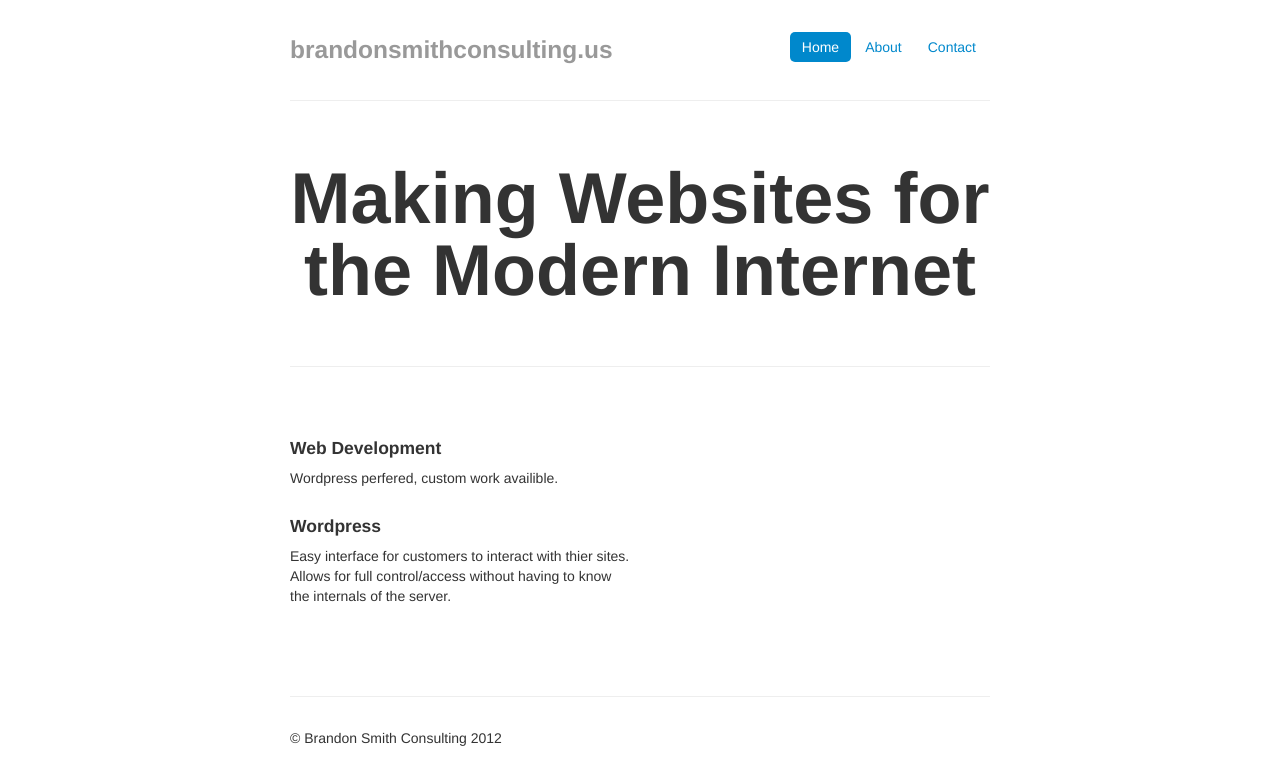
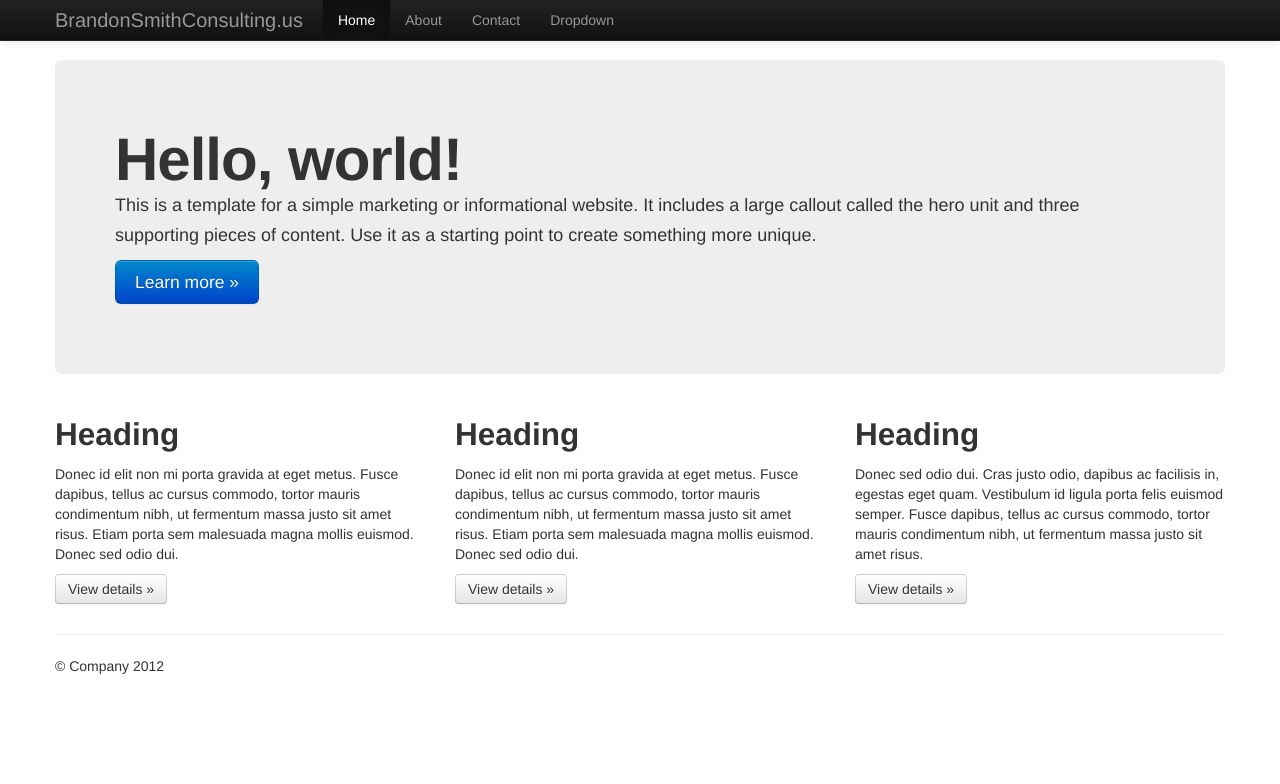
Before and after one commit to blsmit5728/brandonsmithconsulting.us, a plain HTML site: page index.html in a window 1280 px wide. Drawn offline with nearby package versions, Linux system fonts and the light colour scheme.

Commit message:
replaced the index.html with a better one.

```diff
--- a/index.html
+++ b/index.html
@@ -2,7 +2,7 @@
 <html lang="en"><head>
 
   <meta charset="utf-8">
-  <title>BSC · Home</title>
+  <title>Bootstrap, from Twitter</title>
 
 
 
@@ -21,115 +21,119 @@
 
   <style type="text/css">
       body {
-        padding-top: 20px;
+        padding-top: 60px;
         padding-bottom: 40px;
-      }
-
-      /* Custom container */
-      .container-narrow {
-        margin: 0 auto;
-        max-width: 700px;
-      }
-      .container-narrow > hr {
-        margin: 30px 0;
-      }
-
-      /* Main marketing message and sign up button */
-      .jumbotron {
-        margin: 60px 0;
-        text-align: center;
-      }
-      .jumbotron h1 {
-        font-size: 72px;
-        line-height: 1;
-      }
-      .jumbotron .btn {
-        font-size: 21px;
-        padding: 14px 24px;
-      }
-
-      /* Supporting marketing content */
-      .marketing {
-        margin: 60px 0;
-      }
-      .marketing p + h4 {
-        margin-top: 28px;
       }
     </style>
 
   <link href="css/bootstrap-responsive.css" rel="stylesheet">
 
 <!-- HTML5 shim, for IE6-8 support of HTML5 elements --><!--[if lt IE 9]>
-
       <script src="http://html5shim.googlecode.com/svn/trunk/html5.js"></script>
-
     <![endif]--><!-- Fav and touch icons -->
 
-  <link rel="shortcut icon" href="ico/favicon.ico">
+  <link rel="shortcut icon" href="../assets/ico/favicon.ico">
 
 
-  <link rel="apple-touch-icon-precomposed" sizes="144x144" href="ico/apple-touch-icon-144-precomposed.png">
+  <link rel="apple-touch-icon-precomposed" sizes="144x144" href="../assets/ico/apple-touch-icon-144-precomposed.png">
 
 
-  <link rel="apple-touch-icon-precomposed" sizes="114x114" href="ico/apple-touch-icon-114-precomposed.png">
+  <link rel="apple-touch-icon-precomposed" sizes="114x114" href="../assets/ico/apple-touch-icon-114-precomposed.png">
 
 
-  <link rel="apple-touch-icon-precomposed" sizes="72x72" href="ico/apple-touch-icon-72-precomposed.png">
+  <link rel="apple-touch-icon-precomposed" sizes="72x72" href="../assets/ico/apple-touch-icon-72-precomposed.png">
 
 
-  <link rel="apple-touch-icon-precomposed" href="ico/apple-touch-icon-57-precomposed.png">
+  <link rel="apple-touch-icon-precomposed" href="../assets/ico/apple-touch-icon-57-precomposed.png">
 
 </head><body>
-<div class="container-narrow">
-<div class="masthead">
-<ul class="nav nav-pills pull-right">
+<div class="navbar navbar-inverse navbar-fixed-top">
+<div class="navbar-inner">
+<div class="container"> <a class="btn btn-navbar" data-toggle="collapse" data-target=".nav-collapse"> <span class="icon-bar"></span> <span class="icon-bar"></span> <span class="icon-bar"></span>&nbsp;</a><a class="brand" href="#">BrandonSmithConsulting.us</a>
+<div class="nav-collapse collapse">
+<ul class="nav">
   <li class="active"><a href="#">Home</a></li>
-  <li><a href="#">About</a></li>
-  <li><a href="#">Contact</a></li>
+  <li><a href="#about">About</a></li>
+  <li><a href="#contact">Contact</a></li>
+  <li class="dropdown"> <a href="#" class="dropdown-toggle" data-toggle="dropdown">Dropdown </a>
+    <ul class="dropdown-menu">
+      <li><a href="#">Action</a><br>
+</li>
+      <li><a href="#">Another action</a><br>
+</li>
+      <li><a href="#">Something else here</a><br>
+</li>
+      <li class="divider"><br>
+      <br>
+</li>
+      <li class="nav-header">Nav header<br>
+</li>
+      <li><a href="#">Separated link</a><br>
+</li>
+      <li><a href="#">One more separated link</a><br>
+</li>
+    </ul>
+  </li>
 </ul>
-<h3 class="muted">brandonsmithconsulting.us</h3>
+
 </div>
-<hr>
-<div class="jumbotron">
-<h1>Making Websites for the Modern Internet<br>
-</h1>
-</div>
-<hr>
-<div class="row-fluid marketing">
-<div class="span6">
-<h4>Web Development<br>
-</h4>
-<p>Wordpress perfered, custom work availible.<br>
-</p>
-<h4>Wordpress</h4>
-<p>Easy interface for customers to interact with thier sites. Allows
-for full control/access without having to know the internals of the
-server.<br>
-</p><br>
-</div>
-<div class="span6"><br>
-</div>
-</div>
-<hr>
-<div class="footer">
-<p>© Brandon Smith Consulting 2012</p>
+<!--/.nav-collapse --> </div>
 </div>
 </div>
 
+<div class="container"><!-- Main hero unit for a primary marketing message or call to action -->
+<div class="hero-unit">
+<h1>Hello, world!</h1>
+<p>This is a template for a simple marketing or informational website.
+It includes a large callout called the hero unit and three supporting
+pieces of content. Use it as a starting point to create something more
+unique.</p>
+<p><a class="btn btn-primary btn-large">Learn more »</a></p>
+</div>
+<!-- Example row of columns -->
+<div class="row">
+<div class="span4">
+<h2>Heading</h2>
+<p>Donec id elit non mi porta gravida at eget metus. Fusce dapibus,
+tellus ac cursus commodo, tortor mauris condimentum nibh, ut fermentum
+massa justo sit amet risus. Etiam porta sem malesuada magna mollis
+euismod. Donec sed odio dui. </p>
+<p><a class="btn" href="#">View details »</a></p>
+</div>
+<div class="span4">
+<h2>Heading</h2>
+<p>Donec id elit non mi porta gravida at eget metus. Fusce dapibus,
+tellus ac cursus commodo, tortor mauris condimentum nibh, ut fermentum
+massa justo sit amet risus. Etiam porta sem malesuada magna mollis
+euismod. Donec sed odio dui. </p>
+<p><a class="btn" href="#">View details »</a></p>
+</div>
+<div class="span4">
+<h2>Heading</h2>
+<p>Donec sed odio dui. Cras justo odio, dapibus ac facilisis in,
+egestas eget quam. Vestibulum id ligula porta felis euismod semper.
+Fusce dapibus, tellus ac cursus commodo, tortor mauris condimentum
+nibh, ut fermentum massa justo sit amet risus.</p>
+<p><a class="btn" href="#">View details »</a></p>
+</div>
+</div>
+<hr> <footer> </footer>
+<p>© Company 2012</p>
+</div>
+
 <!-- /container --><!-- Le javascript
-
     ================================================== --><!-- Placed at the end of the document so the pages load faster -->
-<script src="js/jquery.js"></script>
-<script src="js/bootstrap-transition.js"></script>
-<script src="js/bootstrap-alert.js"></script>
-<script src="js/bootstrap-modal.js"></script>
-<script src="js/bootstrap-dropdown.js"></script>
-<script src="js/bootstrap-scrollspy.js"></script>
-<script src="js/bootstrap-tab.js"></script>
-<script src="js/bootstrap-tooltip.js"></script>
-<script src="js/bootstrap-popover.js"></script>
-<script src="js/bootstrap-button.js"></script>
-<script src="js/bootstrap-collapse.js"></script>
-<script src="js/bootstrap-carousel.js"></script>
-<script src="js/bootstrap-typeahead.js"></script>
+<script src="../assets/js/jquery.js"></script>
+<script src="../assets/js/bootstrap-transition.js"></script>
+<script src="../assets/js/bootstrap-alert.js"></script>
+<script src="../assets/js/bootstrap-modal.js"></script>
+<script src="../assets/js/bootstrap-dropdown.js"></script>
+<script src="../assets/js/bootstrap-scrollspy.js"></script>
+<script src="../assets/js/bootstrap-tab.js"></script>
+<script src="../assets/js/bootstrap-tooltip.js"></script>
+<script src="../assets/js/bootstrap-popover.js"></script>
+<script src="../assets/js/bootstrap-button.js"></script>
+<script src="../assets/js/bootstrap-collapse.js"></script>
+<script src="../assets/js/bootstrap-carousel.js"></script>
+<script src="../assets/js/bootstrap-typeahead.js"></script>
 </body></html>
```
